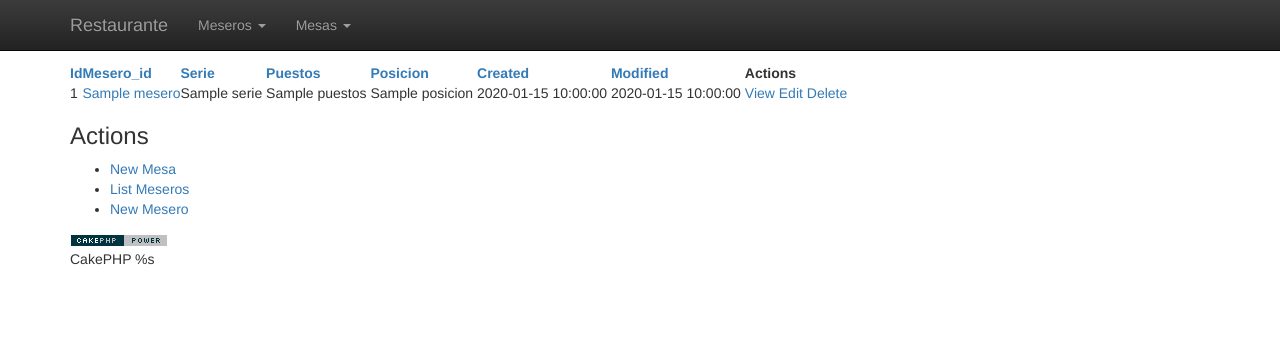
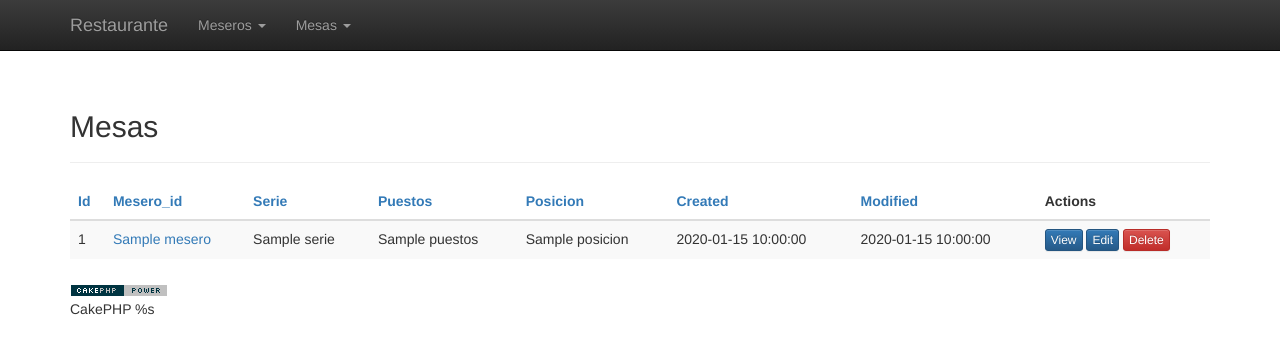
Before and after one commit to marcosjrs/TestCakePHP2.5.3_Con_Bake, a CakePHP app: the page made by app/View/Mesas/index.ctp in a window 1280 px wide. Shown: the top 358 px of the page. Run offline with PHP 8.4 and a stand-in for CakePHP, Linux system fonts and the light colour scheme; the template is opened without the code that fills it: most values are stand-ins (such as "Sample title", 1, 10 or a date in 2020); some libraries are stand-ins or nearby versions.

Commit message:
Estilización de las tablas.Eliminación menus en add

```diff
--- a/app/View/Mesas/index.ctp
+++ b/app/View/Mesas/index.ctp
@@ -1,6 +1,6 @@
 <div class="mesas index">
-	<h2><?php echo __('Mesas'); ?></h2>
-	<table cellpadding="0" cellspacing="0">
+	<div class="page-header"><h2><?php echo __('Mesas'); ?></h2></div>
+	<table class="table table-striped">
 	<thead>
 	<tr>
 			<th><?php echo $this->Paginator->sort('id'); ?></th>
@@ -26,9 +26,9 @@
 		<td><?php echo h($mesa['Mesa']['created']); ?>&nbsp;</td>
 		<td><?php echo h($mesa['Mesa']['modified']); ?>&nbsp;</td>
 		<td class="actions">
-			<?php echo $this->Html->link(__('View'), array('action' => 'view', $mesa['Mesa']['id'])); ?>
-			<?php echo $this->Html->link(__('Edit'), array('action' => 'edit', $mesa['Mesa']['id'])); ?>
-			<?php echo $this->Form->postLink(__('Delete'), array('action' => 'delete', $mesa['Mesa']['id']), array(), __('Are you sure you want to delete # %s?', $mesa['Mesa']['id'])); ?>
+			<?php echo $this->Html->link(__('View'), array('action' => 'view', $mesa['Mesa']['id']), array( "class"=>"btn btn-xs btn-primary")); ?>
+			<?php echo $this->Html->link(__('Edit'), array('action' => 'edit', $mesa['Mesa']['id']), array( "class"=>"btn btn-xs btn-primary")); ?>
+			<?php echo $this->Form->postLink(__('Delete'), array('action' => 'delete', $mesa['Mesa']['id']), array("class"=>"btn btn-xs btn-danger"), __('Are you sure you want to delete # %s?', $mesa['Mesa']['id'])); ?>
 		</td>
 	</tr>
 <?php endforeach; ?>
@@ -48,11 +48,3 @@
 	?>
 	</div>
 </div>
-<div class="actions">
-	<h3><?php echo __('Actions'); ?></h3>
-	<ul>
-		<li><?php echo $this->Html->link(__('New Mesa'), array('action' => 'add')); ?></li>
-		<li><?php echo $this->Html->link(__('List Meseros'), array('controller' => 'meseros', 'action' => 'index')); ?> </li>
-		<li><?php echo $this->Html->link(__('New Mesero'), array('controller' => 'meseros', 'action' => 'add')); ?> </li>
-	</ul>
-</div>
--- a/app/webroot/css/style.css
+++ b/app/webroot/css/style.css
@@ -2,3 +2,7 @@
 /**
 Nuestros css personalizados
 */
+body{
+    padding-top: 70px;
+    padding-bottom: 30px;
+}
```
Also changed, not shown: app/View/Mesas/add.ctp (+0 -9 lines), app/View/Meseros/add.ctp (+0 -9 lines), app/View/Meseros/index.ctp (+5 -13 lines).
